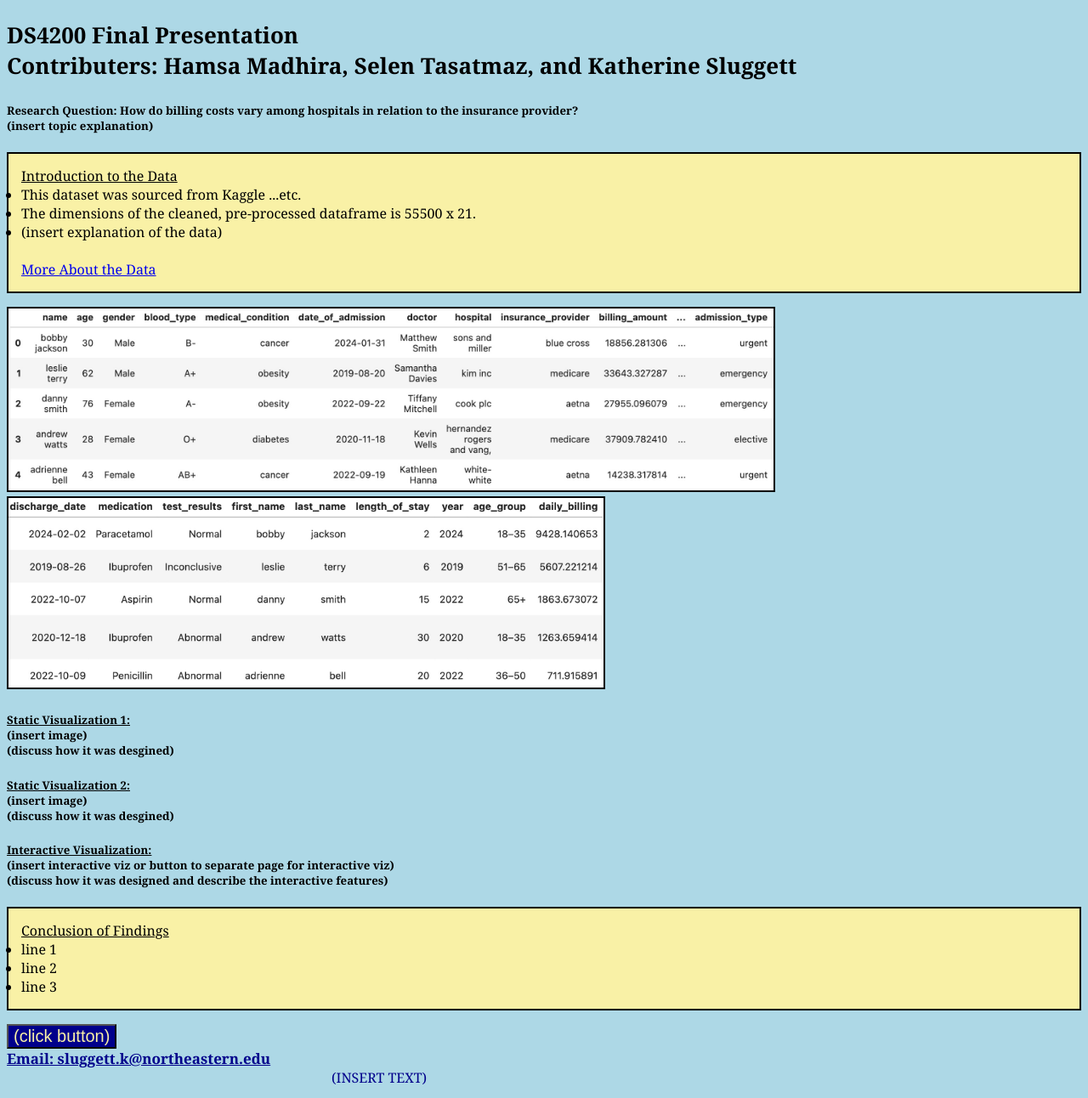
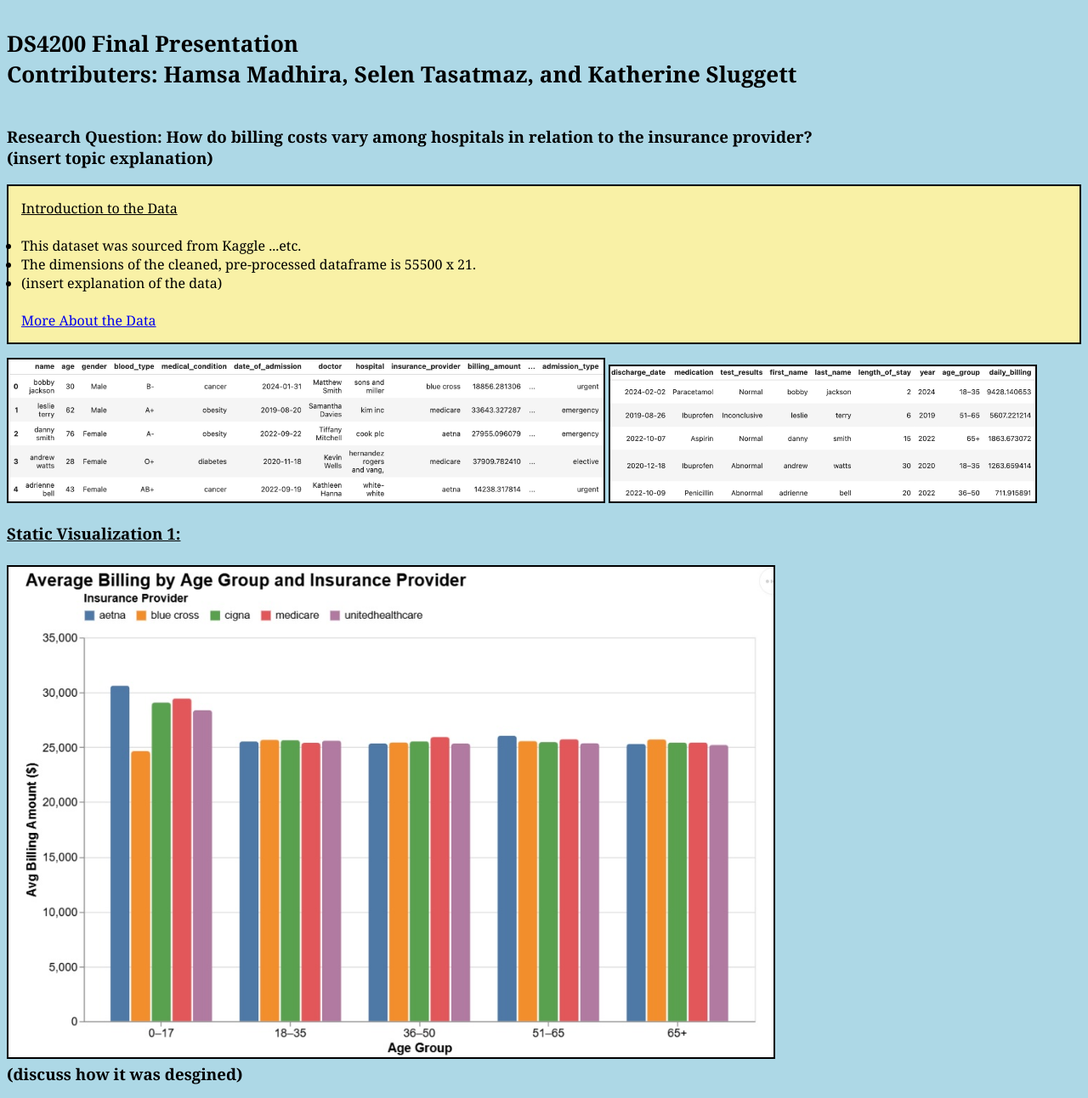
Before and after one commit to katems16/DS4200_Project, a plain HTML site: page index.html in a window 1280 px wide. Shown: the part 180-1472 px from the top of the page at 85% size. Drawn offline with Linux system fonts and the light colour scheme.

Commit message:
Update index.html

```diff
--- a/index.html
+++ b/index.html
@@ -26,65 +26,69 @@
          Hospital Billing Costs Among Different Insurance Providers
     </h1>
 
-    <h3 style = "color:black; font-size: 26px;">
+    <h5 style = "color:black; font-size: 26px;">
         DS4200 Final Presentation
     <br>
         Contributers: Hamsa Madhira, Selen Tasatmaz, and Katherine Sluggett
-    </h3>
+    </h5>
 
     <div>
-        <h5>
+        <h3>
 
         <b>Research Question: How do billing costs vary among hospitals in relation to the insurance provider?</b>
         <br>
         (insert topic explanation)
 
-        </h5>
+        </h3>
     </div>
 
     <div>
         <ul class = "A">
             <u>Introduction to the Data</u>
             <br>
+            <br>
             <li> This dataset was sourced from Kaggle ...etc.</li>
             <li> The dimensions of the cleaned, pre-processed dataframe is 55500 x 21.</li>
             <li> (insert explanation of the data) </li>
             <br>
-            <a href="https://https://www.kaggle.com/datasets/prasad22/healthcare-dataset">More About the Data</a>
+            <a href="https://https://www.kaggle.com/datasets/prasad22/healthcare-dataset/">More About the Data</a>
         </ul>
 
-        <img src="webpage/DS4200_proj_dataset1.jpg" alt="Photo" width="900">
-        <img src="webpage/DS4200_proj_dataset2.jpg" alt="Photo" width="700">
+        <img src="webpage/DS4200_proj_dataset1.jpg" alt="Photo" width="700">
+        <img src="webpage/DS4200_proj_dataset2.jpg" alt="Photo" width="500">
     </div>
 
     <div>
-        <h5>
+        <h3>
             <u>Static Visualization 1: </u>
             <br>
-            (insert image)
+            <br>
+            <img src="webpage/static_bar_chart.jpg" alt="Photo" width="900">
             <br>
             (discuss how it was desgined)
-        </h5>
+        </h3>
     </div>
 
     <div>
-        <h5>
+        <h3>
             <u>Static Visualization 2: </u>
             <br>
-            (insert image)
+            <br>
+             <img src="webpage/static_line_panel.jpg" alt="Photo" width="900">
             <br>
             (discuss how it was desgined)
-        </h5>
+        </h3>
     </div>
 
     <div>
-        <h5>
+        <h3>
             <u> Interactive Visualization: </u>
+            <br>
             <br>
             (insert interactive viz or button to separate page for interactive viz)
             <br>
             (discuss how it was designed and describe the interactive features)
-        </h5>
+        </h3>
     </div>
 
      <div>
```
